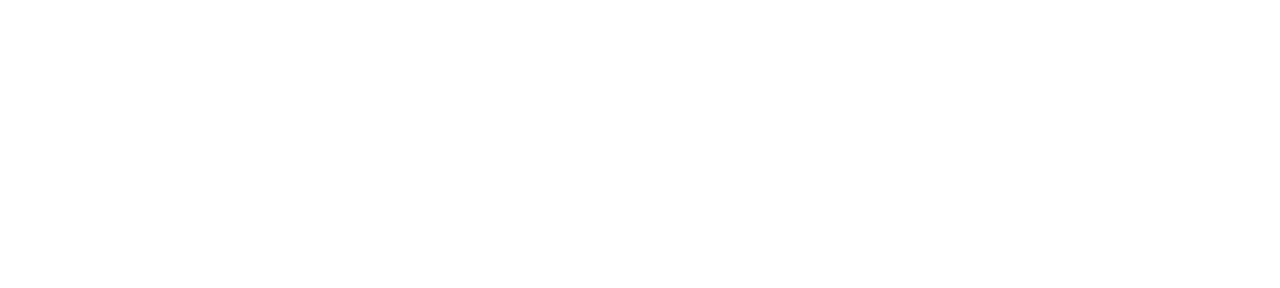
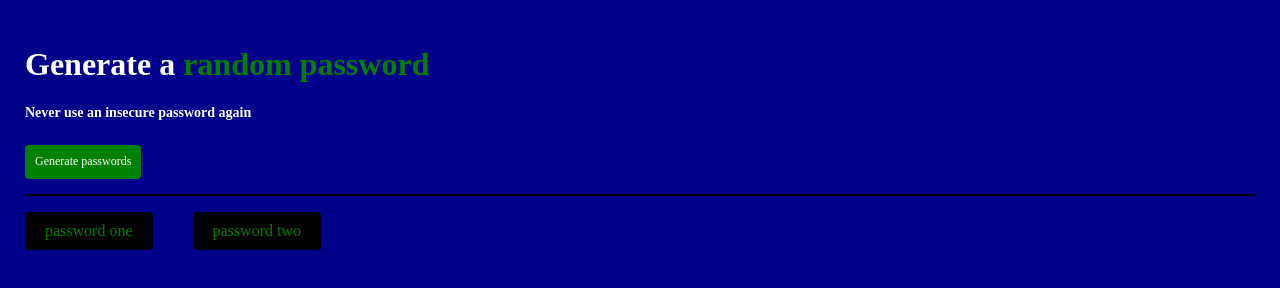
Before and after one commit to bashirdol03/Password-Generator, a website: page index.html in a window 1280 px wide. Drawn offline with nearby package versions, Linux system fonts and the light colour scheme.

Commit message:
Completed my first actual solo project

```diff
--- a/index.css
+++ b/index.css
@@ -1,3 +1,50 @@
 body {
     margin: 0;
+    background: darkblue;
+    color: white;
 }
+
+.hero {
+    margin: 10px;
+    padding: 15px;
+}
+
+h3{
+    font-size: 14px
+}
+
+button{
+    font-family: inherit;
+    margin-top: 10px ;
+    background: green;
+    color: white;
+    border: none;
+    border-radius: 4px;
+    padding: 10px;
+    font-size: 12px;
+}
+
+#green-color{
+    color: green
+}
+
+.underline{
+    margin-top: 15px;
+    border-bottom: 2px solid black;
+}
+
+.passwords{
+
+    display : flex;
+    justify-content: flex-start;
+    color: green;
+    text-align: left;
+
+}
+
+.passwords > p {
+    padding: 10px 20px;
+    margin-right: 40px;
+    background: black;
+    border-radius: 4px
+}
--- a/index.html
+++ b/index.html
@@ -3,7 +3,16 @@
         <link rel="stylesheet" href="index.css">
     </head>
     <body>
-        <h1></h1>
+        <div class="hero">
+            <h1>Generate a <span id="green-color">random password</span></h1>
+            <h3>Never use an insecure password again</h3>
+            <button onclick="getPassword()">Generate passwords</button>
+            <div class="underline"></div>
+            <div class="passwords">
+            <p id="password-one"> password one</p>
+            <p id="password-two"> password two</p>
+            </div>
+        </div>
         <script src="index.js"></script>
     </body>
 </html>
--- a/index.js
+++ b/index.js
@@ -1,2 +1,29 @@
 const characters = ["A","B","C","D","E","F","G","H","I","J","K","L","M","N","O","P","Q","R","S","T","U","V","W","X","Y","Z","a","b","c","d","e","f","g","h","i","j","k","l","m","n","o","p","q","r","s","t","u","v","w","x","y","z", "0", "1", "2", "3", "4", "5", "6", "7", "8", "9","~","`","!","@","#","$","%","^","&","*","(",")","_","-","+","=","{","[","}","]",",","|",":",";","<",">",".","?",
 "/"];
+
+
+
+function randomPassword() {
+    let password = ""
+    for(let i = 0 ; i < 15 ; i ++){
+        let randomNumber = Math.floor(Math.random() * characters.length )
+        password += characters[randomNumber]
+    }
+    return password
+}
+
+function getPassword() {
+
+let result1 = randomPassword()
+
+
+let result2 = randomPassword()
+
+
+let passwordOneEl = document.getElementById("password-one")
+passwordOneEl.textContent = result1
+
+let passwordTwoEl = document.getElementById("password-two")
+passwordTwoEl.textContent = result2
+
+}
```
Also changed, not shown: README.md.
